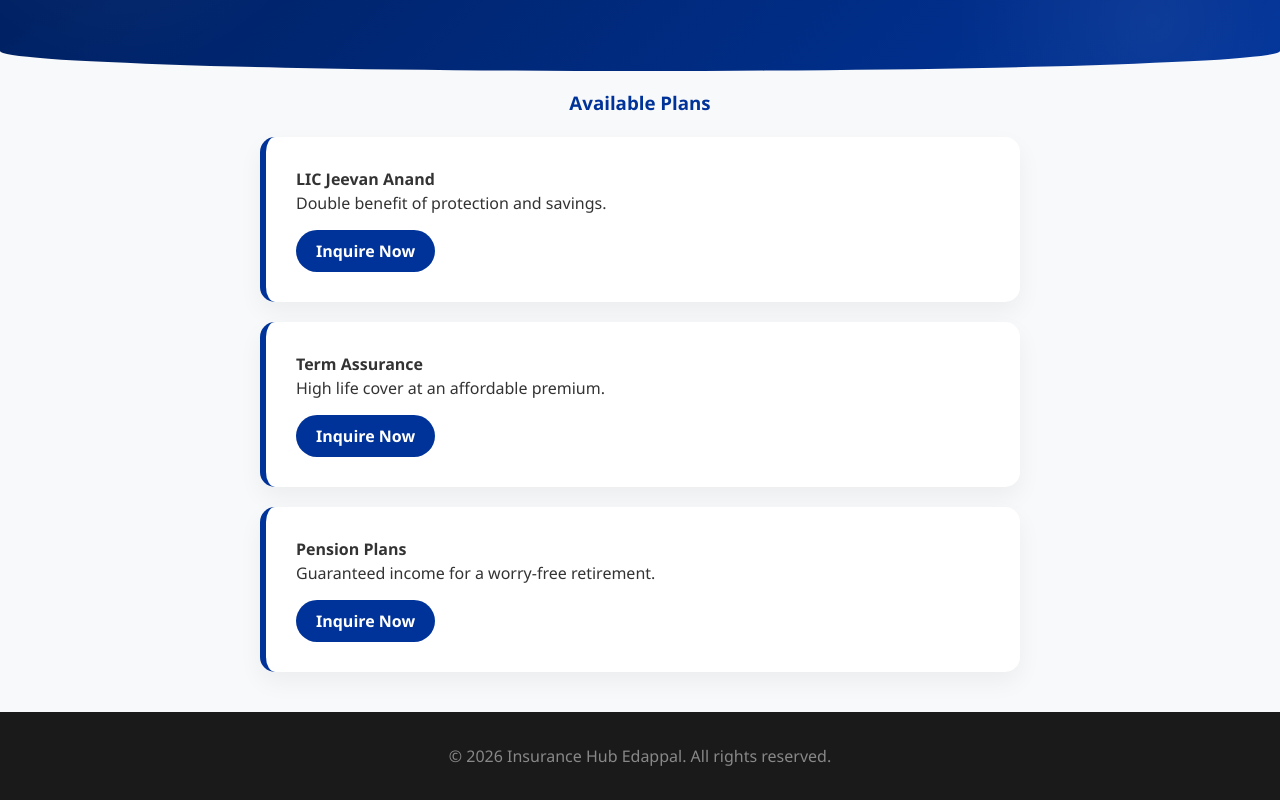
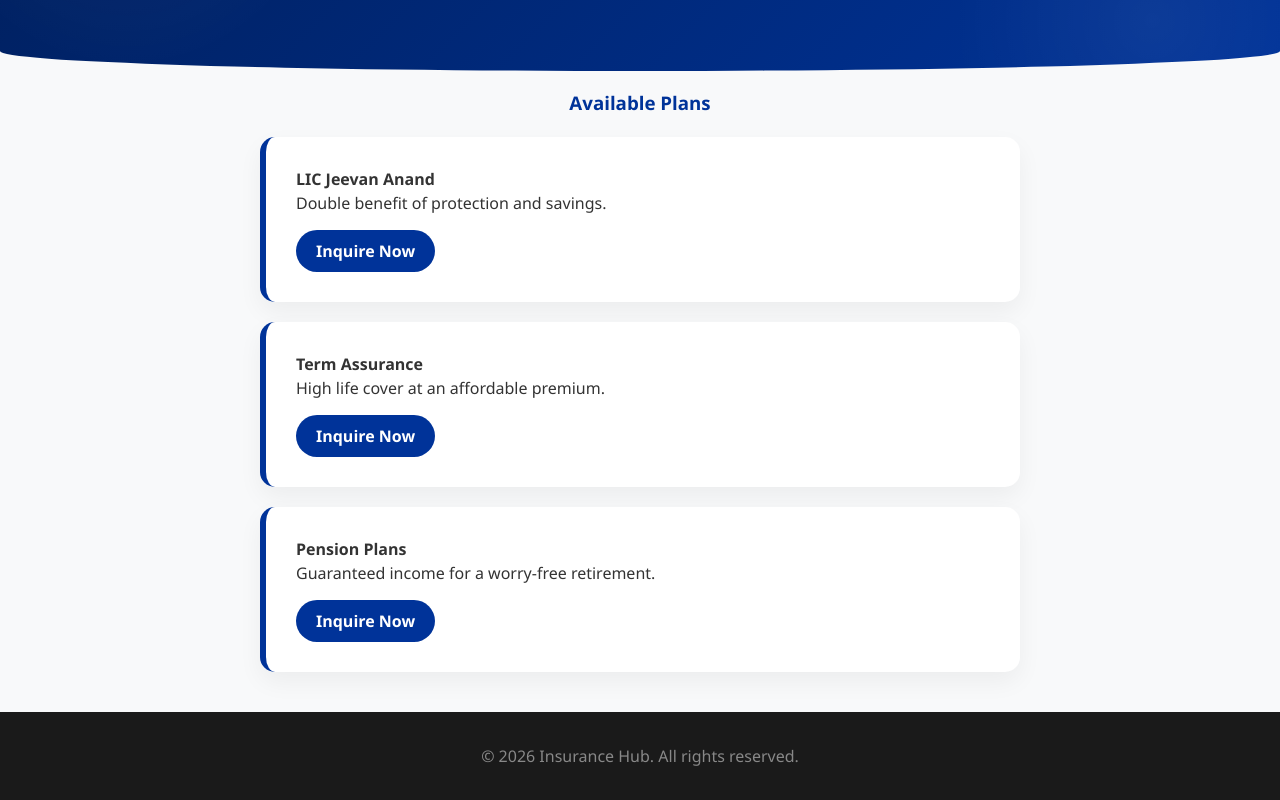
Before and after one commit to Driswin77/insurance-hub, a React (Vite) app: page /life-insurance in a window 1280 px wide. Shown: the part 272-1072 px from the top of the page. Built offline with nearby package versions, Linux system fonts and the light colour scheme.

Commit message:
Updated text

```diff
--- a/src/App.jsx
+++ b/src/App.jsx
@@ -366,7 +366,7 @@
       </Routes>
 
       <footer>
-        <p>© 2026 Insurance Hub Edappal. All rights reserved.</p>
+        <p>© 2026 Insurance Hub. All rights reserved.</p>
       </footer>
     </div>
   );
```
